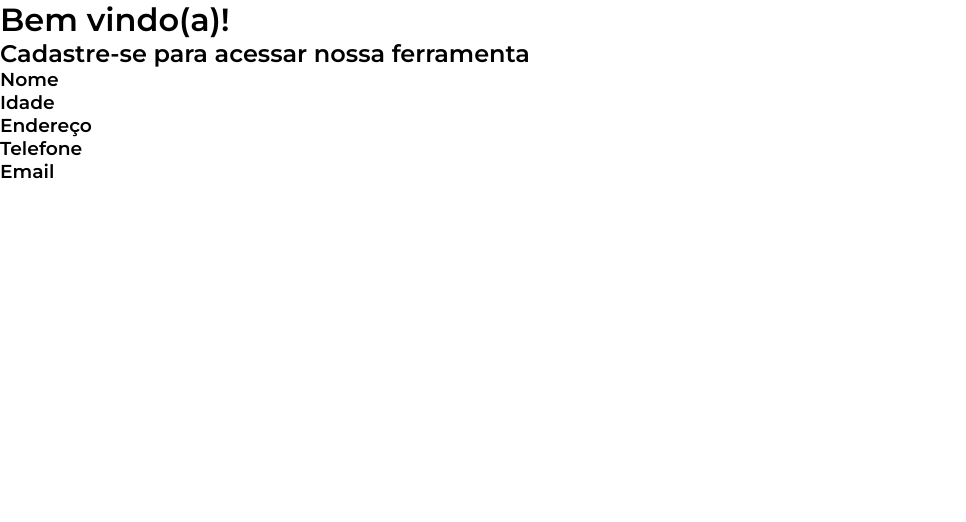
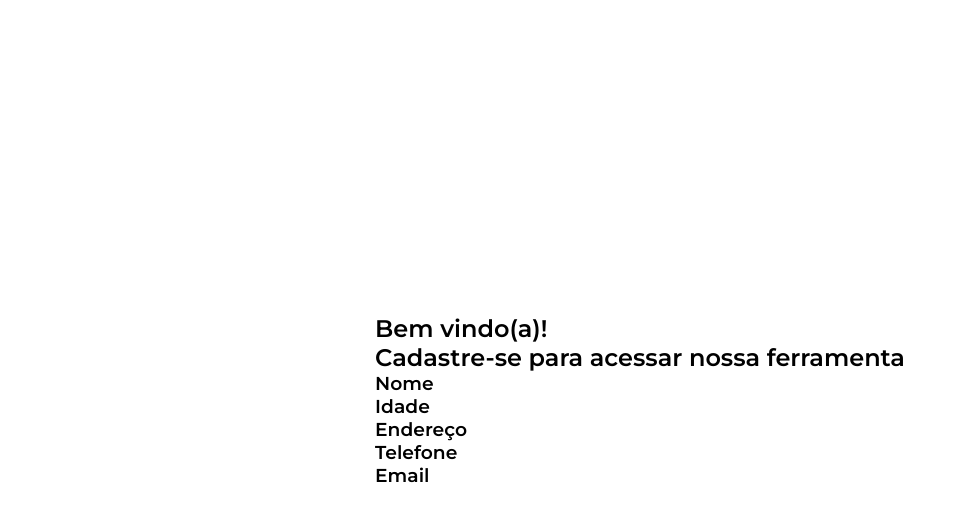
Before and after one commit to worklarissa/mini-projeto-pdam2, a plain HTML site: page index.html in a window 1280 px wide. Shown: the whole page, without its empty margins (0-966 px from the left). Drawn offline with Linux system fonts and the light colour scheme.

Commit message:
criei classes e iniciei a estilização

```diff
--- a/index.html
+++ b/index.html
@@ -18,14 +18,32 @@
 
 <body>
     <div class="container">
+        <section class="titulomsg">
         <h1>Bem vindo(a)!</h1>
         <h2>Cadastre-se para acessar nossa ferramenta</h2>
+        </section>
 
+        <section class="perguntas">
+            <div>
             <h3>Nome</h3>
+            </div>
+
+            <div>
             <h3>Idade</h3>
+            </div>
+
+            <div>
             <h3>Endereço</h3>
+            </div>
+
+            <div>
             <h3>Telefone</h3>
+            </div>
+
+            <div>
             <h3>Email</h3>
+            </div>
+        </section>
     </div>
 
 </body>
--- a/style.css
+++ b/style.css
@@ -4,3 +4,18 @@
     padding: 0%;
     font-family: "Montserrat", sans-seerif;
 }
+
+body{
+    background: ;
+    width: 100%;
+    min-height: 100vh;
+    display: flex;
+    justify-content: center;
+    align-items: center;
+    /*text-shadow: 4px 4px 3px #77f;*/
+
+}
+
+body.h1{
+    padding: center;
+}
```
Lines whose indentation alone changed are shown as unchanged.
